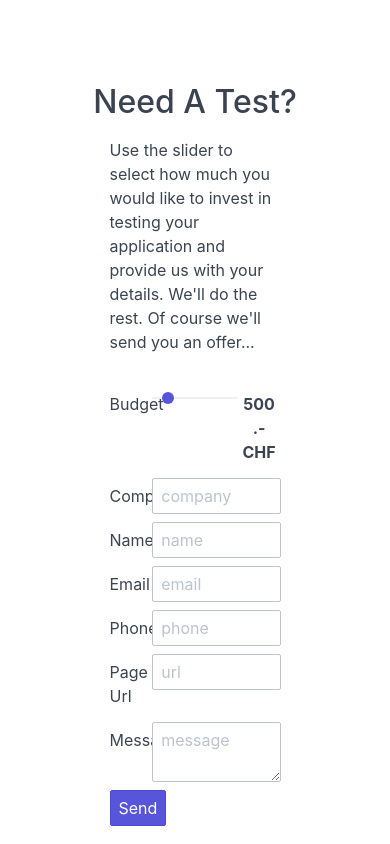
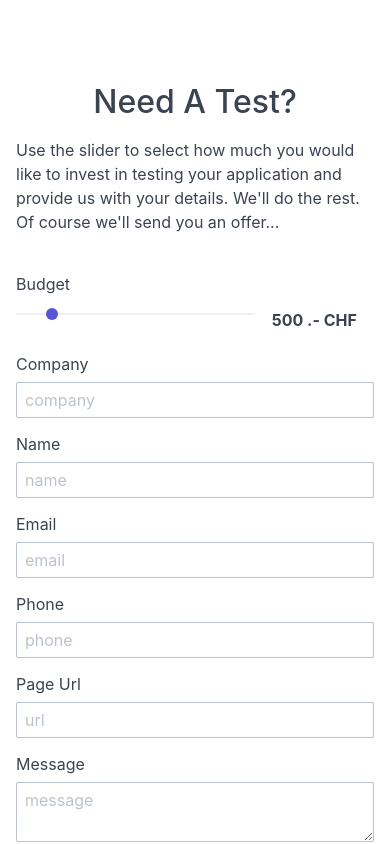
Before and after one commit to judgeyboy/bugsters, a Vue app: page / in a window 390 px wide. Shown: the part 2880-3724 px from the top of the page. Built offline with nearby package versions, Linux system fonts and the light colour scheme.

Commit message:
makes order form responsive

```diff
--- a/src/components/OrderForm.vue
+++ b/src/components/OrderForm.vue
@@ -11,10 +11,10 @@
           data-vv-scope="order-form">
 
       <div class="form-group">
-        <div class="col-3">
+        <div class="col-3 col-xs-12">
           <label class="form-label" for="order-budget">Budget</label>
         </div>
-        <div class="col-6">
+        <div class="col-6 col-xs-8">
           <input class="slider"
                  type="range"
                  max="2500"
@@ -22,16 +22,16 @@
                  step="100"
                  v-model="budget" />
         </div>
-        <div class="col-3">
+        <div class="col-3 col-xs-4">
           <label class="form-label text-center"><strong>{{ budget }} .- CHF</strong></label>
         </div>
       </div>
 
       <div class="form-group">
-        <div class="col-3">
+        <div class="col-3 col-xs-12">
           <label class="form-label" for="order-company">Company</label>
         </div>
-        <div class="col-9">
+        <div class="col-9 col-xs-12">
           <input type="text"
                  id="order-company"
                  class="form-input"
@@ -44,10 +44,10 @@
       </div>
 
       <div class="form-group">
-        <div class="col-3">
+        <div class="col-3 col-xs-12">
           <label class="form-label" for="order-name">Name</label>
         </div>
-        <div class="col-9">
+        <div class="col-9 col-xs-12">
           <input type="text"
                  id="order-name"
                  class="form-input"
@@ -60,10 +60,10 @@
       </div>
 
       <div class="form-group">
-        <div class="col-3">
+        <div class="col-3 col-xs-12">
           <label class="form-label" for="order-email">Email</label>
         </div>
-        <div class="col-9">
+        <div class="col-9 col-xs-12">
           <input type="email"
                  id="order-email"
                  class="form-input"
@@ -76,10 +76,10 @@
       </div>
 
       <div class="form-group">
-        <div class="col-3">
+        <div class="col-3 col-xs-12">
           <label class="form-label" for="order-phone">Phone</label>
         </div>
-        <div class="col-9">
+        <div class="col-9 col-xs-12">
           <input type="text"
                  id="order-phone"
                  class="form-input"
@@ -92,10 +92,10 @@
       </div>
 
       <div class="form-group">
-        <div class="col-3">
+        <div class="col-3 col-xs-12">
           <label class="form-label" for="order-url">Page Url</label>
         </div>
-        <div class="col-9">
+        <div class="col-9 col-xs-12">
           <input type="text"
                  id="order-url"
                  class="form-input"
@@ -108,10 +108,10 @@
       </div>
 
       <div class="form-group">
-        <div class="col-3">
+        <div class="col-3 col-xs-12">
           <label class="form-label" for="order-message">Message</label>
         </div>
-        <div class="col-9">
+        <div class="col-9 col-xs-12">
           <textarea placeholder="message"
                     id="order-message"
                     class="form-input"
--- a/src/containers/OrderSection.vue
+++ b/src/containers/OrderSection.vue
@@ -6,7 +6,7 @@
         <h2 class="text-center">Need A Test?</h2>
       </div>
 
-      <div class="column col-6 col-mx-auto">
+      <div class="column col-6 col-xs-12 col-mx-auto">
         <transition mode="out-in" enter-active-class="animated zoomIn" leave-active-class="animated bounceOutRight">
           <OrderForm @submit="handleFormSubmit" v-if="orderState === 'open'" />
 
```
